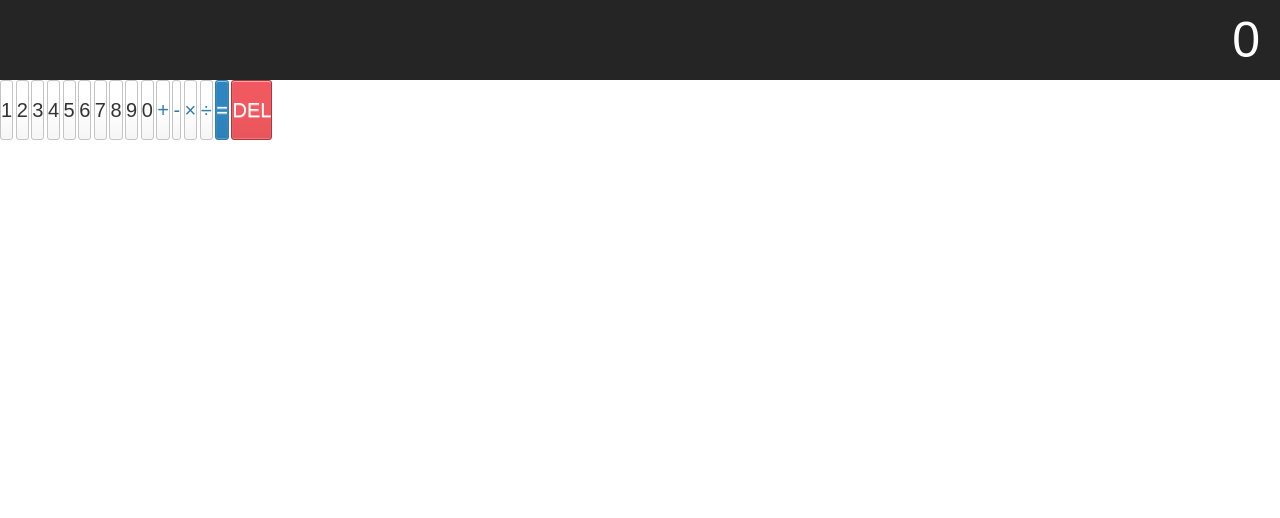
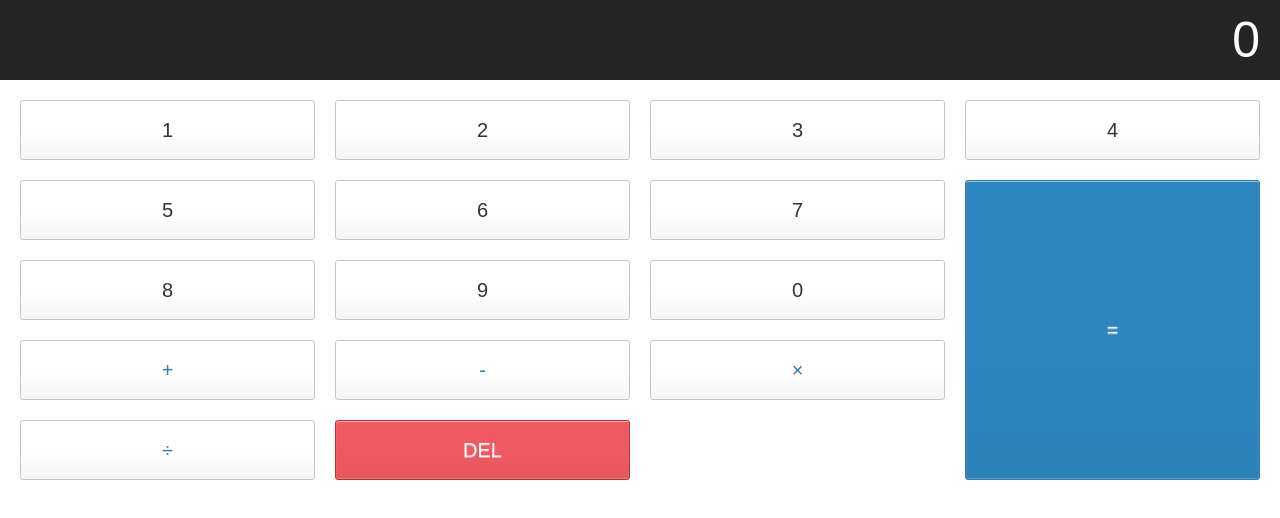
Before and after one commit to ztheleon/Calculadora, a plain HTML site: page index.html in a window 1280 px wide. Drawn offline with Linux system fonts and the light colour scheme.

Commit message:
Develop_1.2

```diff
--- a/style.css
+++ b/style.css
@@ -18,7 +18,7 @@ Use the ::after selector to insert something after the content.*/
 /* ------------------------ End CSS reset ------------------------------*/
 
 /*center the calculator on the page and give it a border and fixed width.*/
-#marco {
+#calculator {
   border: 1px solid #ccc;
   border-radius: 5px;
   position: absolute;
@@ -78,8 +78,31 @@ button:hover {
   background-color: #2e86c0;
   border-color: #337cac;
   color: #fff;
+  height: 100%;
+  grid-row-start: 2;  /*Positioning button equal   = grid-row: 2 / 6;*/
+  grid-row-end: 6;    /*Positioning button equal*/
+  grid-column-start: 4; /*Positioning button equal  = grid-column: 4 / 5;*/
+  grid-column-end: 5; /*Positioning button equal*/
 }
 
 .equal-sign:hover {
   background-color: #4e9ed4;
 }
+
+/* ------------ CSS Grid ------------------*/
+.calculator-keys {
+  display: grid; /*grid container*/
+  grid-template-columns: 1fr 1fr 1fr 1fr; /*we need to place the keys in four columns of equal width.*/
+                                          /*The fr unit is a new form of measurement in CSS.
+                                          It represents a fraction of the available space in a grid container.
+                                          So 1fr means 1 part of the available space, 2fr means 2 parts, and so on.*/
+                                          /*1fr 1fr 1fr 1fr = repeat(4, 1fr);*/
+
+  grid-row-gap: 20px;                     /*add some space between the butttons == grid-gap: 20px 20px*/
+  grid-column-gap: 20px;
+  padding: 20px;
+}
+/*The direct descendants of the grid container are known as grid items(buttons).
+Each grid item takes up the full width of the grid container*/
+
+/*Defining Rows and Columns*/
```
Also changed, not shown: 1 other file.
